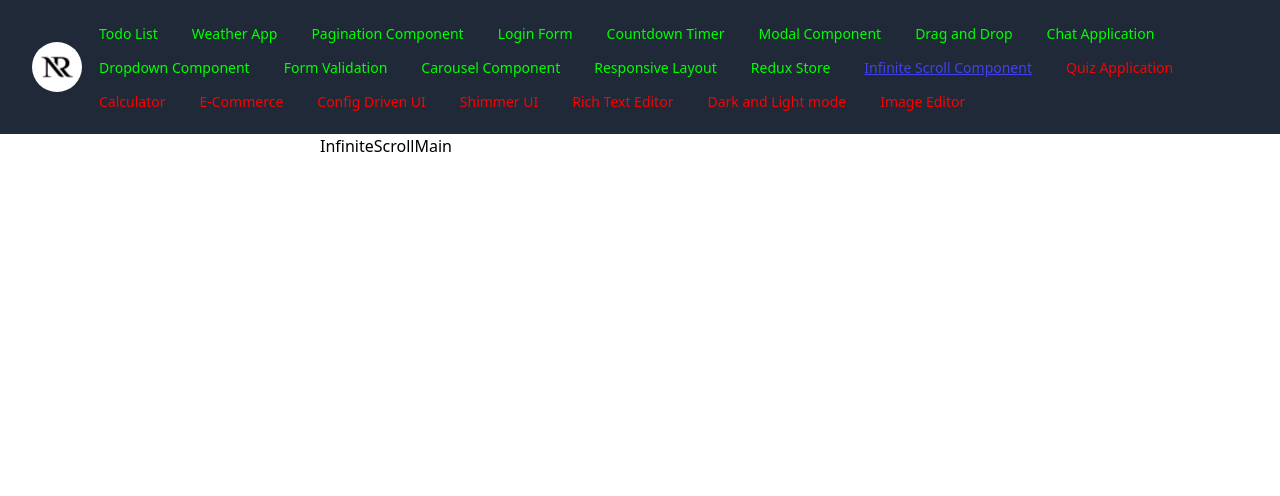
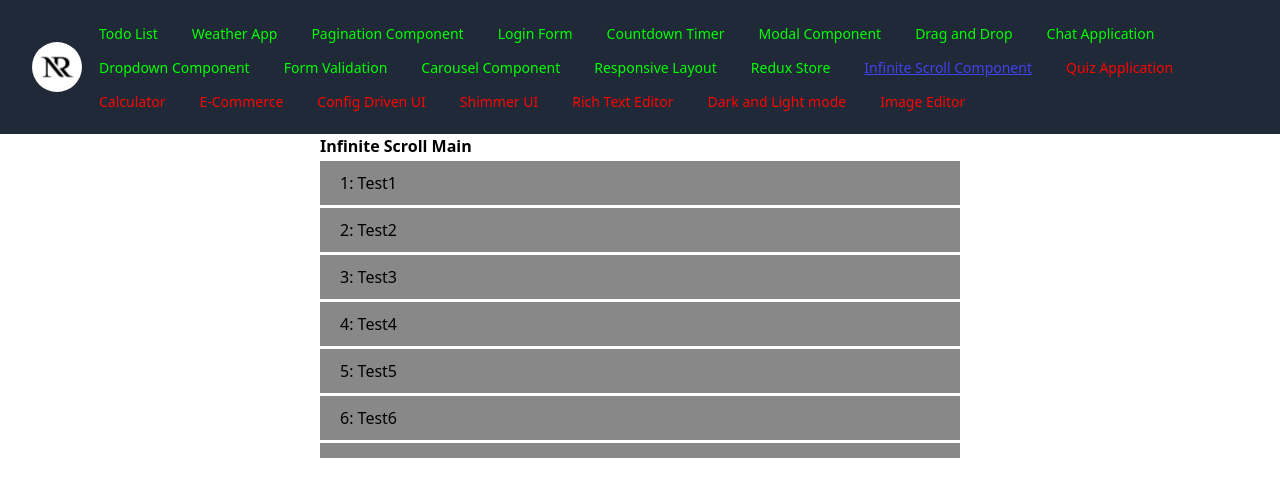
Before and after one commit to nareshb7/react-projects, a React app: page /infinite-scroll in a window 1280 px wide. Shown: the top 496 px of the page. Built offline with nearby package versions, Linux system fonts and the light colour scheme.

Commit message:
14. Infinte scroll in  progress

```diff
--- /dev/null
+++ b/src/projects/infiniteScroll/components/Table.tsx
@@ -0,0 +1,38 @@
+import React, { useEffect, useRef } from "react";
+import { TableProps } from "../types";
+
+const Table = ({ data, isLoading, hasData, loadMore }: TableProps) => {
+  const divRef = useRef<HTMLDivElement>(null);
+  const handleScroll = () => {
+    const { scrollTop, scrollHeight, clientHeight } =
+      divRef.current as HTMLDivElement;
+    if (scrollTop + clientHeight >= scrollHeight - 5) {
+      hasData && loadMore(data.length);
+    }
+  };
+  useEffect(() => {
+    if (divRef.current) {
+      divRef.current.addEventListener("scroll", handleScroll);
+    }
+    return () => {
+      if (divRef.current) {
+        divRef.current.removeEventListener("scroll", handleScroll);
+      }
+    };
+  }, [data]);
+  return (
+    <div ref={divRef} className="infinite-scroll-list">
+      <ul>
+        {data.map((item) => (
+          <li key={item.id} className="infinite-scroll-item">
+            {item.id}: {item.name}
+          </li>
+        ))}
+        {!hasData && <li className="loading">...No more Data...</li>}
+        {isLoading && <li className="loading">Loading...</li>}
+      </ul>
+    </div>
+  );
+};
+
+export default Table;
--- a/src/projects/infiniteScroll/index.tsx
+++ b/src/projects/infiniteScroll/index.tsx
@@ -1,11 +1,34 @@
-import React from 'react'
-import "./style.scss"
-
+import React, { useState } from "react";
+import "./style.scss";
+import Table from "./components/Table";
+const data = Array(100)
+  .fill(1)
+  .map((_, i) => ({ id: i + 1, name: `Test${i + 1}` }));
 
 const InfiniteScrollMain = () => {
+  const [currentData, setCurrentData] = useState(data.slice(0, 10));
+  const [isLoading, setIsLoading] = useState(false);
+  const loadMore = (len: number) => {
+    setIsLoading(true);
+    setTimeout(() => {
+      setIsLoading(false);
+      if (len < data.length) {
+        const dt = data.slice(0, len + 10);
+        setCurrentData(dt);
+      }
+    }, 1500);
+  };
   return (
-    <div className='infinite-scroll-wrapper'>InfiniteScrollMain</div>
-  )
-}
+    <div className="infinite-scroll-wrapper">
+      <span className="font-bold text-center">Infinite Scroll Main</span>
+      <Table
+        data={currentData}
+        loadMore={loadMore}
+        isLoading={isLoading}
+        hasData={data.length !== currentData.length}
+      />
+    </div>
+  );
+};
 
-export default InfiniteScrollMain
+export default InfiniteScrollMain;
--- a/src/projects/infiniteScroll/style.scss
+++ b/src/projects/infiniteScroll/style.scss
@@ -1,4 +1,18 @@
 .infinite-scroll-wrapper {
-    width: 50%;
-    margin: auto;
+  width: 50%;
+  margin: auto;
+  .infinite-scroll-list {
+    max-height: 300px;
+    overflow: auto;
+    .infinite-scroll-item {
+      padding: 10px 20px;
+      margin-block: 3px;
+      background-color: #888;
+    }
+    .loading {
+      background-color: #ddd;
+      padding: 10px 20px;
+      margin-block: 3px;
+    }
+  }
 }
--- /dev/null
+++ b/src/projects/infiniteScroll/types.ts
@@ -0,0 +1,11 @@
+export interface DataModal {
+  id: number;
+  name: string;
+}
+
+export interface TableProps {
+  data: DataModal[];
+  isLoading: boolean;
+  hasData: boolean;
+  loadMore: (id: number) => void;
+}
```
